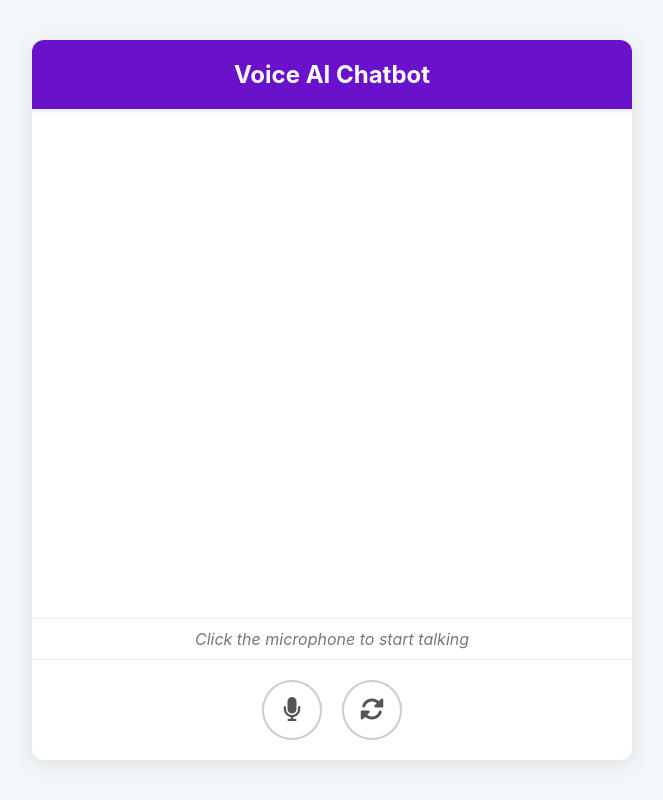
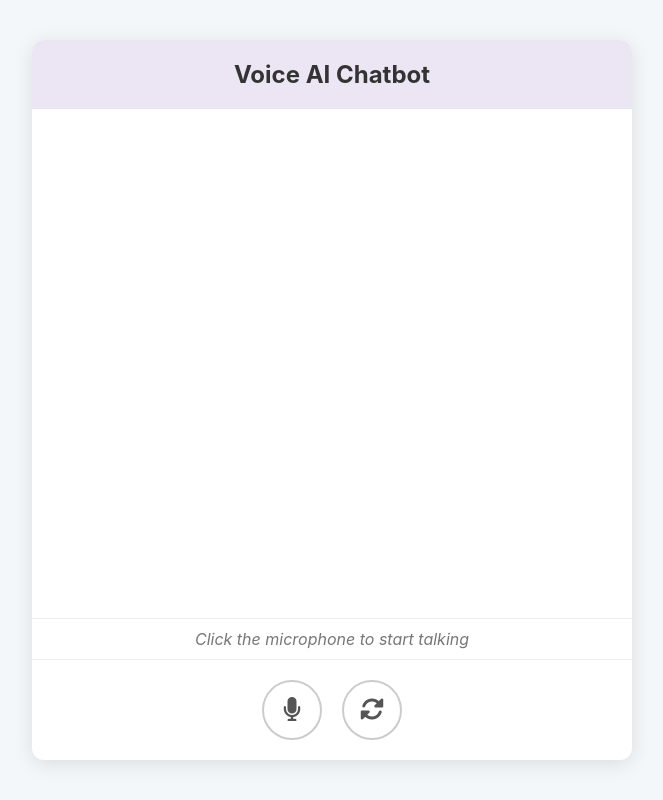
Before and after one commit to ranjithRW/ai_interact, a website: page public/index.html in a window 1280 px wide. Shown: the whole page, without its empty margins (308-971 px from the left). Drawn offline with Linux system fonts and the light colour scheme.

Commit message:
color change

```diff
--- a/public/style.css
+++ b/public/style.css
@@ -26,9 +26,9 @@
     padding: 20px;
     margin: 0;
     text-align: center;
-    background-color: #6a11cb;
-    color: white;
-    box-shadow: 0 2px 4px rgba(0,0,0,0.1);
+    background-color: #ece6f4ff;
+    color: ;
+    box-shadow: black0 2px 4px rgba(0,0,0,0.1);
 }
 
 #chat-box {
```
